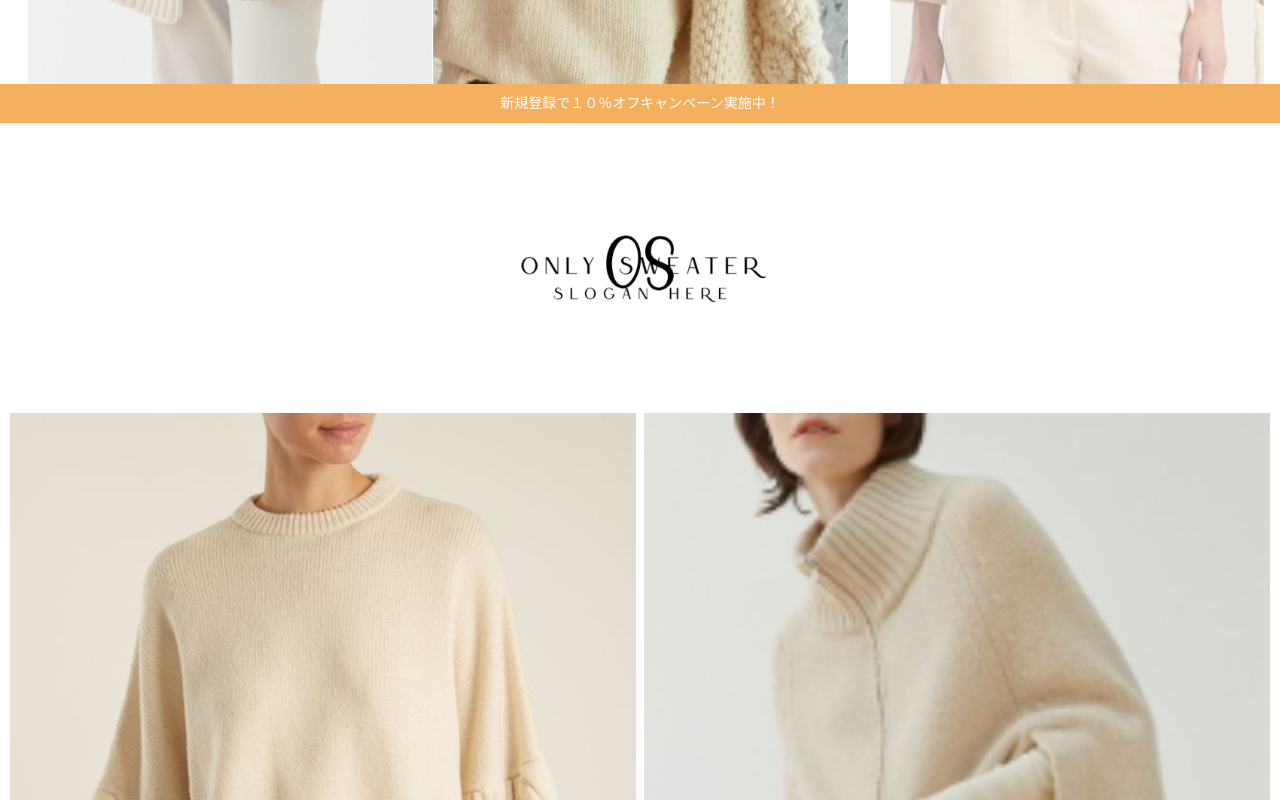
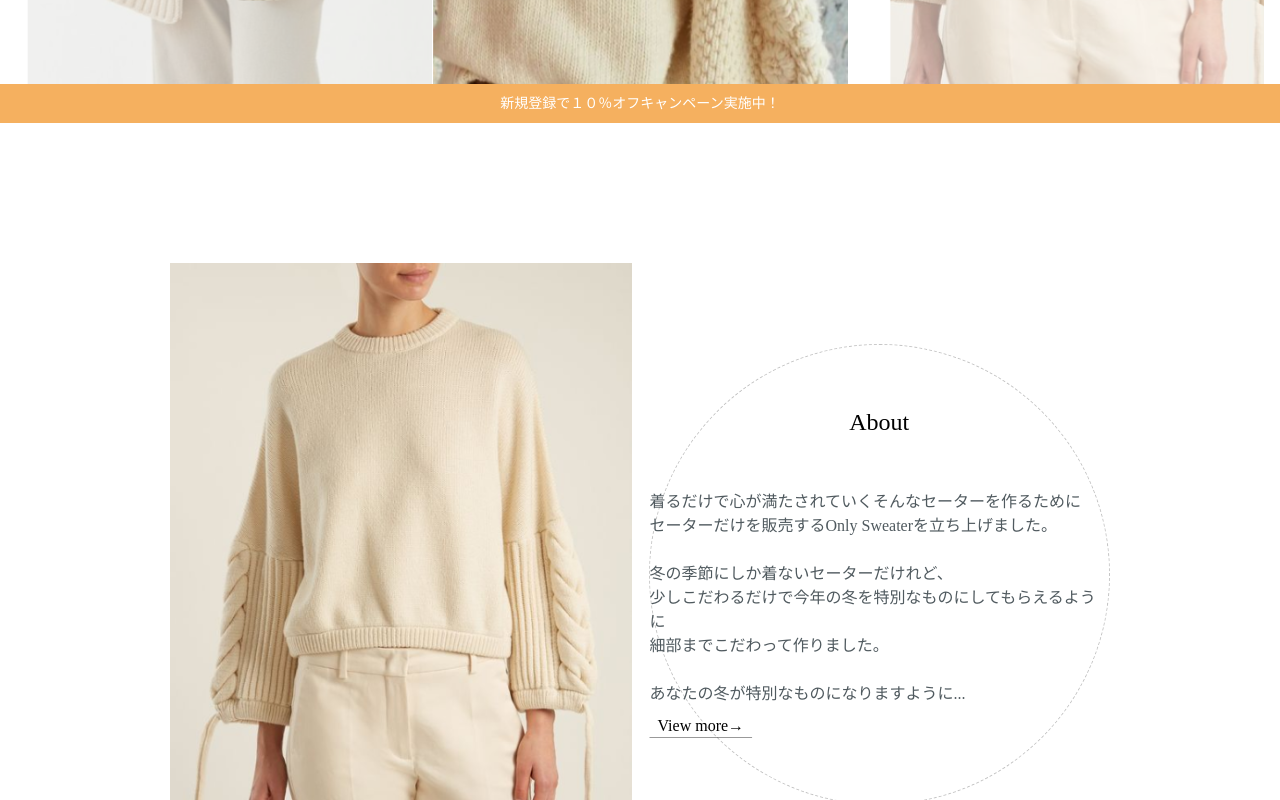
Before and after one commit to robertohonda/connect-hiring, a React (Create React App) app: page / in a window 1280 px wide. Shown: the part 580-1380 px from the top of the page. Built offline with nearby package versions, Linux system fonts and the light colour scheme.

Commit message:
Feature(About): about section was implemented

```diff
--- a/src/views/About/About.tsx
+++ b/src/views/About/About.tsx
@@ -7,11 +7,36 @@ const styles = {
     maxWidth: "100%",
     maxHeight: "100%",
   },
+  mobileRoot: {
+    padding: "0 10px",
+    display: {
+      md: "none",
+    },
+  },
   slogan: {
     height: 283,
   },
   mobileSweater: {
     width: "100%",
+  },
+  desktopRoot: {
+    padding: "140px 170px",
+    display: {
+      xs: "none",
+      md: "flex",
+    },
+  },
+  desktopSweater: {
+    width: "100%",
+  },
+  desktopSpacing: {
+    marginLeft: "17px",
+  },
+  desktopAbout: {
+    width: "100%",
+    borderRadius: "50%",
+    border: "1px dashed #C5C5C5",
+    aspectRatio: "1/1",
   },
 };
 
@@ -22,7 +47,7 @@ const About = () => {
       direction="column"
       alignItems="center"
       justifyContent="center"
-      sx={{ padding: "0 10px" }}
+      sx={styles.mobileRoot}
     >
       <Grid item>
         <Box
@@ -83,7 +108,75 @@ const About = () => {
     </Grid>
   );
 
-  return mobile;
+  const desktop = (
+    <Grid container sx={styles.desktopRoot} wrap="nowrap">
+      <Grid item xs={6}>
+        <Box
+          component="img"
+          src={getPublicPath("/images/image4.svg")}
+          alt="sweater"
+          sx={{ ...styles.image, ...styles.desktopSweater }}
+        />
+      </Grid>
+      <Grid
+        item
+        xs={6}
+        container
+        direction="column"
+        sx={styles.desktopSpacing}
+        justifyContent="center"
+      >
+        <Grid
+          item
+          sx={styles.desktopAbout}
+          container
+          direction="column"
+          alignItems="center"
+          justifyContent="center"
+        >
+          <Grid item>
+            <Typography fontSize={24} component="h2" color="black">
+              About
+            </Typography>
+          </Grid>
+          <Grid item sx={{marginTop: "50px"}}>
+            <Typography fontSize={16} color="#505A5F">
+              着るだけで心が満たされていくそんなセーターを作るために
+              <br />
+              セーターだけを販売するOnly Sweaterを立ち上げました。
+              <br />
+              <br />
+              冬の季節にしか着ないセーターだけれど、
+              <br />
+              少しこだわるだけで今年の冬を特別なものにしてもらえるように
+              <br />
+              細部までこだわって作りました。
+              <br />
+              <br />
+              あなたの冬が特別なものになりますように...
+              <br />
+              <Link
+                underline="always"
+                color="#000000"
+                lineHeight={"39px"}
+                sx={{ paddingBottom: "6px", textUnderlineOffset: 6}}
+                fontFamily="Baskerville"
+                fontSize={16}
+                href="#about-more"
+              >
+                &nbsp;&nbsp;View more→&nbsp;&nbsp;
+              </Link>
+            </Typography>
+          </Grid>
+        </Grid>
+      </Grid>
+    </Grid>
+  );
+
+  return <>
+  {mobile}
+  {desktop}
+  </>
 };
 
 export default About;
```
